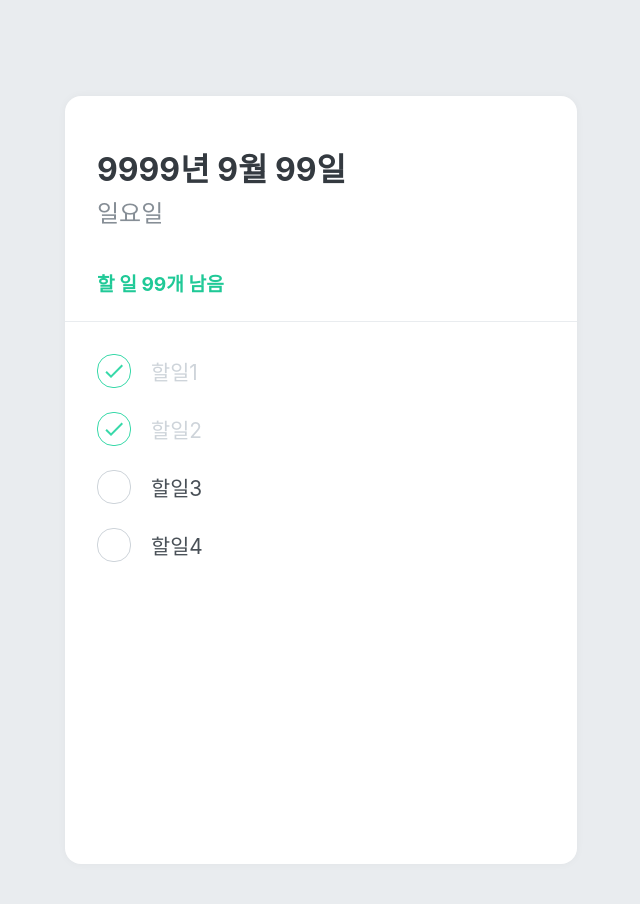
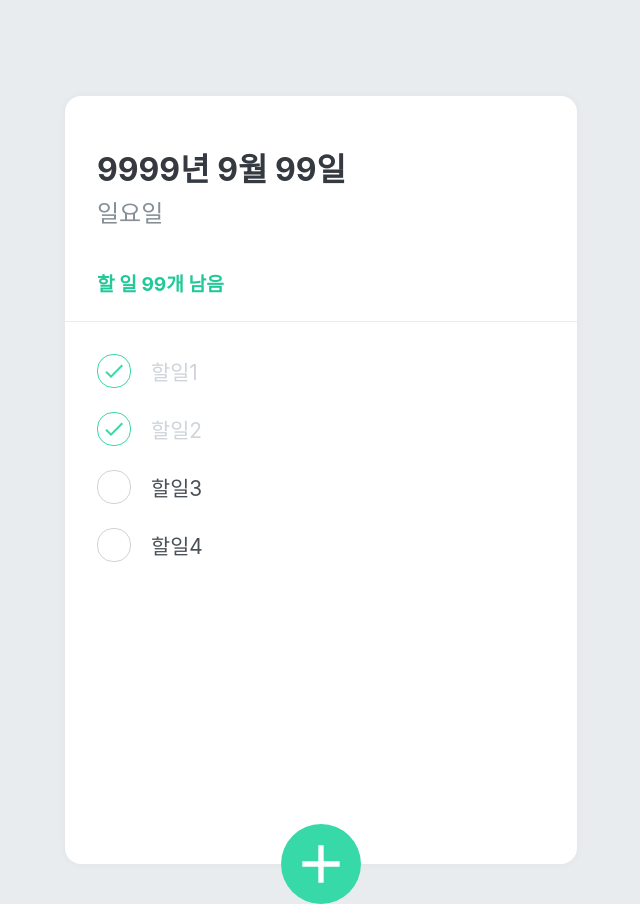
Before and after one commit to redledog/to-do-list, a React (Create React App) app: page / in a window 1280 px wide. Shown: the whole page, without its empty margins (319-959 px from the left). Built offline with nearby package versions, Linux system fonts and the light colour scheme.

Commit message:
TodoCreate js 및 scss 작성 중 컴포넌트 UI 는 모두 작성

```diff
--- a/src/App.js
+++ b/src/App.js
@@ -2,6 +2,7 @@
 import TodoTemplate from './components/TodoTemplate';
 import TodoHead from './components/TodoHead';
 import TodoList from './components/TodoList';
+import TodoCreate from './components/TodoCreate';
 
 import './App.scss';
 
@@ -11,6 +12,7 @@
       <TodoTemplate>
         <TodoHead />
         <TodoList />
+        <TodoCreate />
       </TodoTemplate>
     </div>
   );
--- a/src/components/TodoCreate.js
+++ b/src/components/TodoCreate.js
@@ -1 +1,33 @@
 // 새로운 할일을 등록하게 해주는 컴포넌트
+import React, { useState } from 'react';
+import './TodoCreate.scss';
+import classNames from 'classnames';
+import { MdAdd } from 'react-icons/md';
+
+const Input = function({...rest}) {
+    return (
+        <input type="text" className="Input" {...rest} />
+    );
+}
+
+function TodoCreate() {
+    const [open, setOpen] = useState(false);
+    const onToggle = () => setOpen(!open);
+
+    return (
+        <>
+            {open && (
+                <div className="InsertFormPositioner">
+                    <form className="InsertForm">
+                        <Input autoFocus placeholder="할 일을 입력 후, Enter를 누르세요"/>
+                    </form>
+                </div>
+            )}
+            <button className={classNames("CircleButton", {open})} onClick={onToggle}>
+                <MdAdd />
+            </button>
+        </>
+    );
+}
+
+export default TodoCreate;
--- /dev/null
+++ b/src/components/TodoCreate.scss
@@ -0,0 +1,75 @@
+@import '../ColorList.scss';
+
+button.CircleButton {
+    background: $teal4;
+
+    &:hover {
+        background: $teal3;
+    }
+    &:active {
+        background: $teal5;
+    }
+
+    z-index: 5;
+    cursor: pointer;
+    width: 80px;
+    height: 80px;
+    display: block;
+    align-items: center;
+    justify-content: center;
+    font-size: 4rem;
+    position: absolute;
+    left: 50%;
+    bottom: 0px;
+    transform: translate(-50%, 50%);
+    color: white;
+    border-radius: 50%;
+    border: none;
+    outline: none;
+    display: flex;
+    align-items: center;
+    justify-content: center;
+
+    transition: 0.125s all ease-in;
+    &.open {
+        background-color: $red5;
+        &:hover {
+            background-color: $red4;
+        }
+        &:active {
+            background-color: $red6;
+        }
+        transform: translate(-50%, 50%) rotate(45deg);
+    }
+}
+
+.InsertFormPositioner {
+    width: 100%;
+    bottom: 0;
+    left: 0;
+    position: absolute;
+}
+
+form.InsertForm {
+    background-color: $gray0;
+    padding: {
+        left: 32px;
+        top: 32px;
+        right: 32px;
+        bottom: 72px;
+    }
+
+    border-bottom-left-radius: 16px;
+    border-bottom-right-radius: 16px;
+    border-top: 1px solid $gray2;
+}
+
+input.Input {
+    padding: 12px;
+    border-radius: 4px;
+    border: 1px solid $gray3;
+    width: 100%;
+    outline: none;
+    font-size: 1.2rem;
+    box-sizing: border-box;
+}
```
